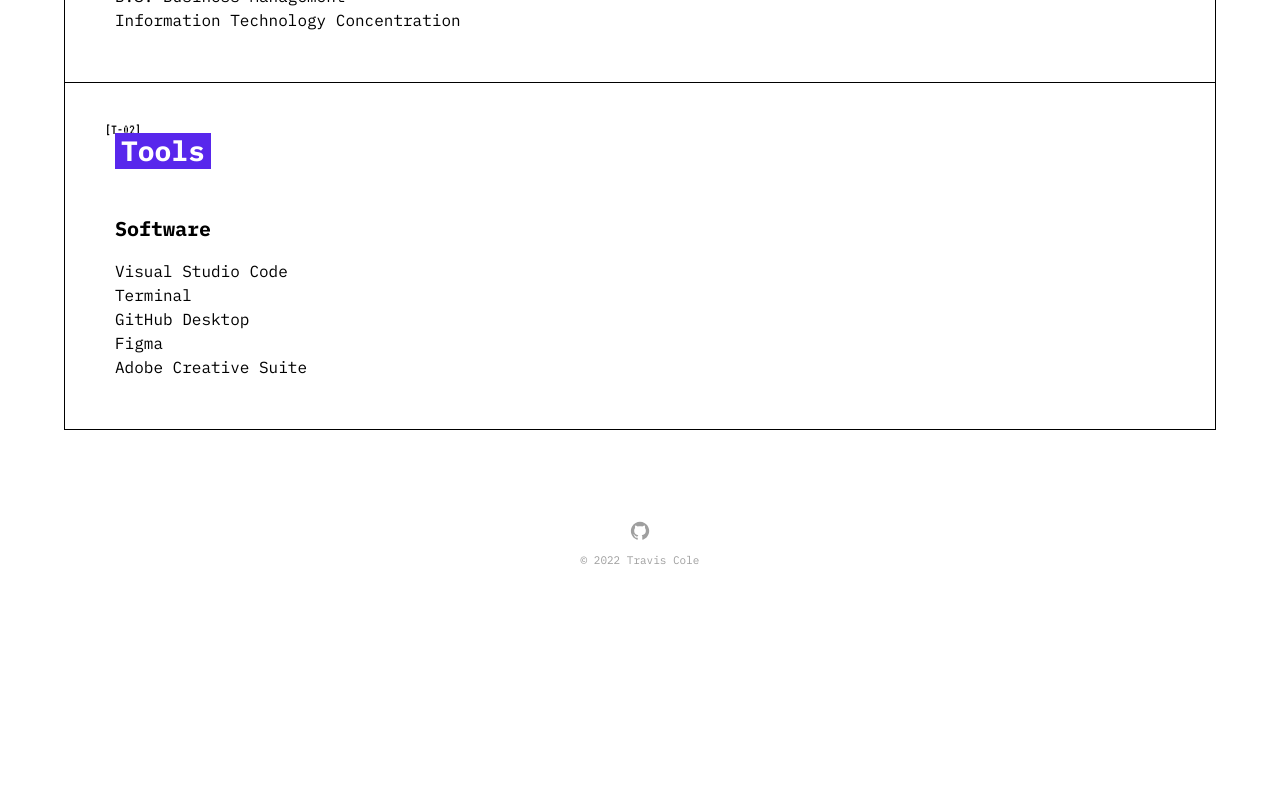
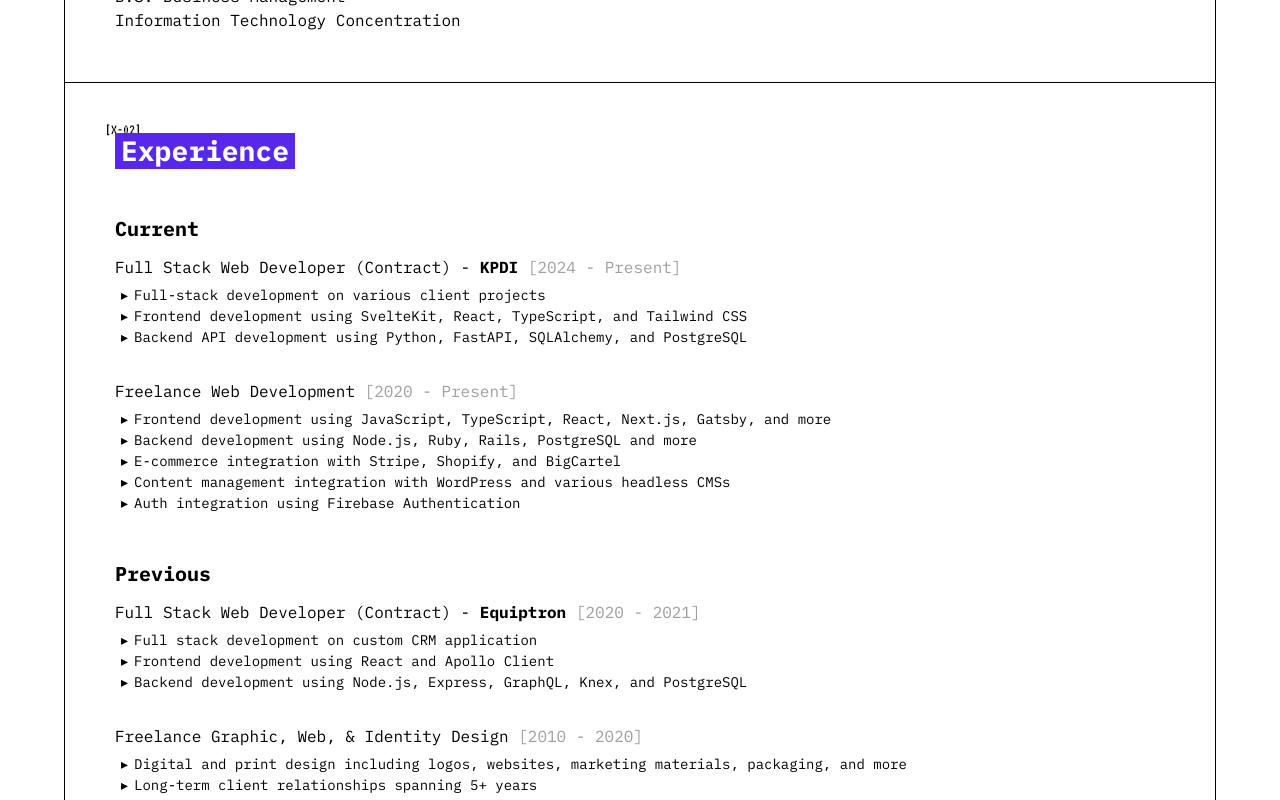
Before and after one commit to iamtraviscole/dev-portfolio, a Next.js app: page /about in a window 1280 px wide. Shown: the part 1000-1800 px from the top of the page. Before the commit the page ends 1579 px from the top, so only its background shows below. Built offline with nearby package versions, Linux system fonts and the light colour scheme.

Commit message:
add experience and tools

```diff
--- a/pages/about.js
+++ b/pages/about.js
@@ -51,14 +51,52 @@ export default function About() {
           </section>
           <section className='About__details-section'>
             <div className='About__details-section-heading'>
-              <div>[T-02]</div>
+              <div>[X-02]</div>
+              <h2>Experience</h2>
+            </div>
+            <h3>Current</h3>
+            <div className='About__details-section-xp'>
+              <h4>Full Stack Web Developer (Contract) - <strong>KPDI</strong> <span className='About__details-section-xp-date'>[2024 - Present]</span></h4>
+              <ul>
+                <li>Full-stack development on various client projects</li>
+                <li>Frontend development using SvelteKit, React, TypeScript, and Tailwind CSS</li>
+                <li>Backend API development using Python, FastAPI, SQLAlchemy, and PostgreSQL</li>
+              </ul>
+              <h4>Freelance Web Development <span className='About__details-section-xp-date'>[2020 - Present]</span></h4>
+              <ul>
+                <li>Frontend development using JavaScript, TypeScript, React, Next.js, Gatsby, and more</li>
+                <li>Backend development using Node.js, Ruby, Rails, PostgreSQL and more</li>
+                <li>E-commerce integration with Stripe, Shopify, and BigCartel</li>
+                <li>Content management integration with WordPress and various headless CMSs</li>
+                <li>Auth integration using Firebase Authentication</li>
+              </ul>
+            </div>
+            <h3>Previous</h3>
+            <div className='About__details-section-xp'>
+              <h4>Full Stack Web Developer (Contract) - <strong>Equiptron</strong> <span className='About__details-section-xp-date'>[2020 - 2021]</span></h4>
+              <ul>
+                <li>Full stack development on custom CRM application</li>
+                <li>Frontend development using React and Apollo Client</li>
+                <li>Backend development using Node.js, Express, GraphQL, Knex, and PostgreSQL</li>
+              </ul>
+              <h4>Freelance Graphic, Web, & Identity Design <span className='About__details-section-xp-date'>[2010 - 2020]</span></h4>
+              <ul>
+                <li>Digital and print design including logos, websites, marketing materials, packaging, and more</li>
+                <li>Long-term client relationships spanning 5+ years</li>
+              </ul>
+            </div>
+          </section>
+          <section className='About__details-section'>
+            <div className='About__details-section-heading'>
+              <div>[T-03]</div>
               <h2>Tools</h2>
             </div>
             <h3>Software</h3>
             <ul>
               <li>Visual Studio Code</li>
               <li>Terminal</li>
-              <li>GitHub Desktop</li>
+              <li>Postman</li>
+              <li>TablePlus</li>
               <li>Figma</li>
               <li>Adobe Creative Suite</li>
             </ul>
--- a/styles/globals/theme.scss
+++ b/styles/globals/theme.scss
@@ -124,4 +124,8 @@ html {
     font-family: inherit;
   }
 
+  strong {
+    font-weight: 700;
+  }
+
 }
--- a/styles/pages/About.scss
+++ b/styles/pages/About.scss
@@ -79,11 +79,6 @@
         }
       }
 
-      &-comment {
-        font-style: italic;
-        font-size: 12px;
-      }
-
       > h3 {
         margin-bottom: 20px;
       }
@@ -98,6 +93,41 @@
         > li {
           line-height: 1.5;
         }
+      }
+
+      &-xp {
+         margin-bottom: 50px;
+
+        &:last-child {
+          margin-bottom: 0;
+        }
+
+        > h4 {
+          font-size: 16px;
+          font-weight: normal;
+          margin-bottom: 10px;
+        }
+
+        > ul {
+          margin-bottom: 35px;
+
+          > li {
+            line-height: 1.5;
+            margin-left: 6px;
+            font-size: 14px;
+
+            &::before {
+              content: '▸';
+              margin-right: 6px;
+            }
+          }
+
+        }
+
+        &-date {
+          color: var(--color-text-a-tint);
+        }
+
       }
     }
   }
```
